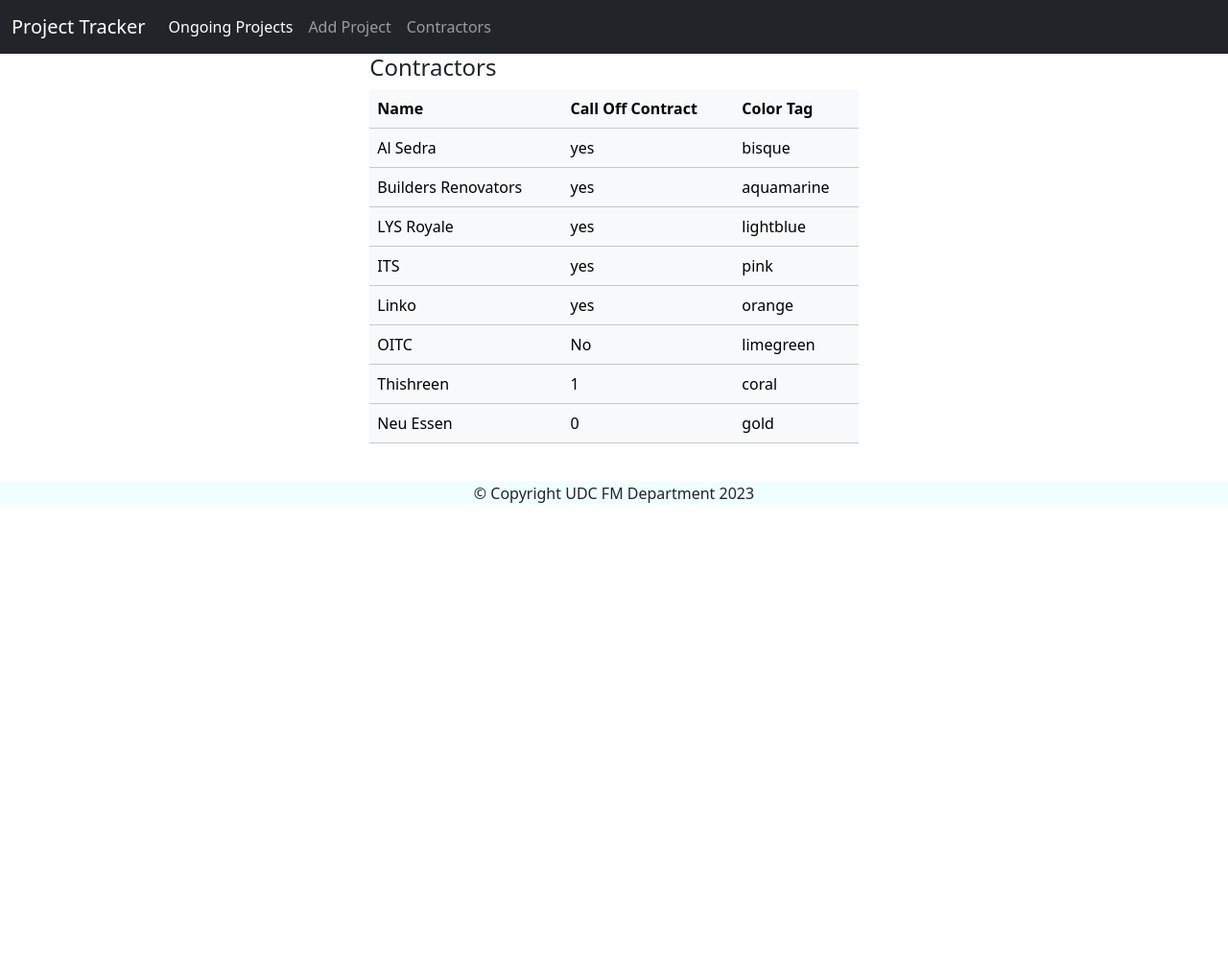
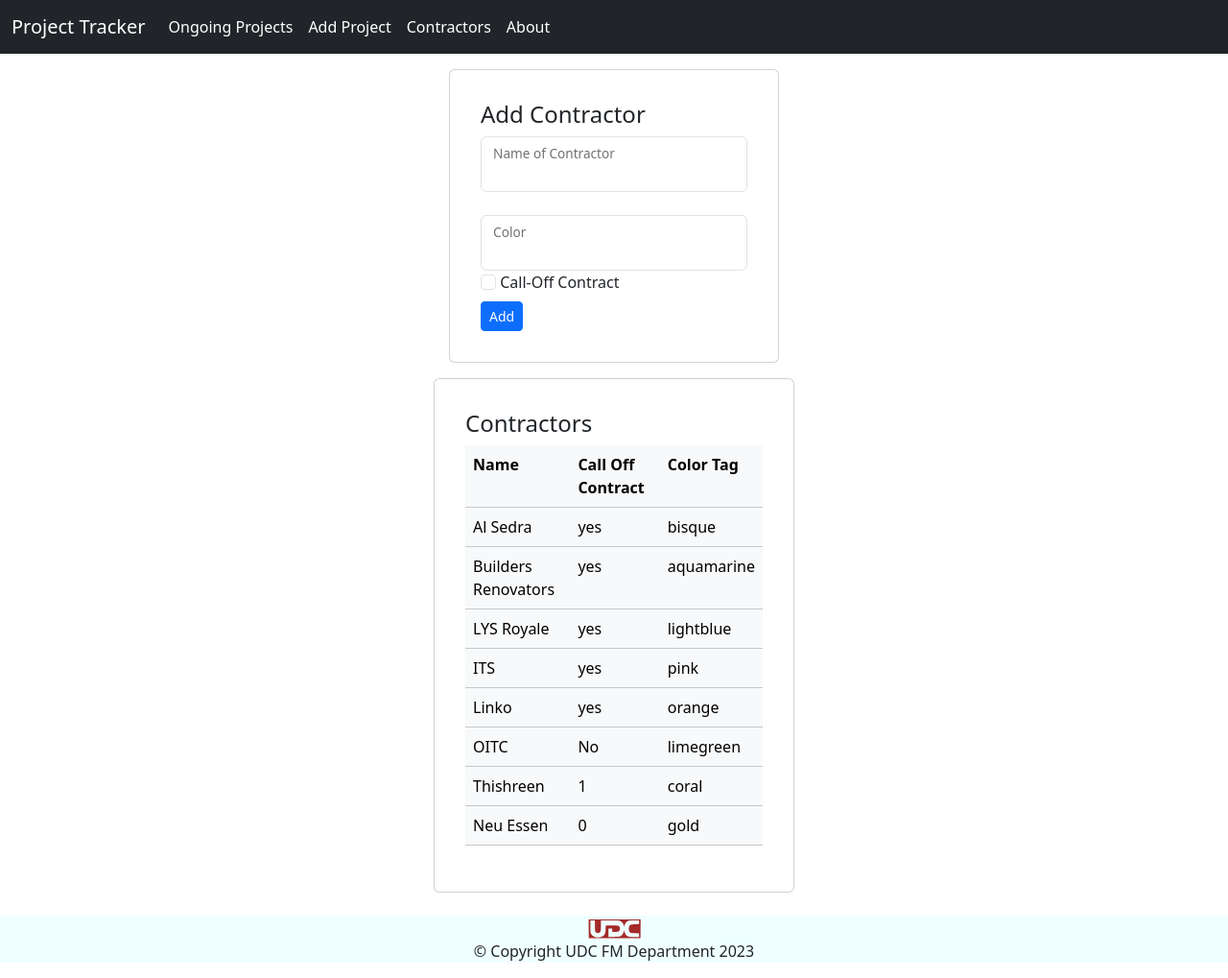
Before and after one commit to siyadmlkl/project_tracker, a Flask app: page /contractors in a window 1280 px wide. Shown: the whole page at 96% size. Before the commit the page ends 526 px from the top, so only its background shows below. Run offline with Flask 2, Linux system fonts and the light colour scheme; data comes from the database, SQL or seed files in the repository; both versions use the stored data as it was after the commit.

Commit message:
Update 24-01-2023

```diff
--- a/app.py
+++ b/app.py
@@ -1,34 +1,36 @@
 from flask import Flask, render_template, request, redirect
 import os
-import sqlite3
+import sqlite3 as sqlt
 import datetime
 
 app = Flask(__name__)
-
-conn = sqlite3.connect('data.db', check_same_thread=False)
-conn.row_factory = sqlite3.Row
 
 
 def fetch_all_contractors():
     '''
     function used to fetch all contractors
     '''
-    cur = conn.cursor()
-    contractors = cur.execute("SELECT * FROM contractors").fetchall()
-    return contractors
+
+    with sqlt.connect('data.db') as conn:
+        conn.row_factory = sqlt.Row
+        cur = conn.cursor()
+        contractors = cur.execute("SELECT * FROM contractors").fetchall()
+        return contractors
 
 def fetch_all_works():
     '''
     Function used to fetch list of contractors and details
     '''
-    cur = conn.cursor()
-    works = cur.execute("SELECT contractor, location, \
-                        comp_date,job_no, name, color, status,\
-                        start_date FROM works \
-                        INNER JOIN contractors on \
-                        contractors.id=works.contractor\
-                        WHERE status!='closed' ORDER BY contractor").fetchall()
-    return works
+    with sqlt.connect('data.db') as conn:
+        conn.row_factory = sqlt.Row
+        cur=conn.cursor()
+        works = cur.execute("SELECT contractor, location, \
+                            comp_date,job_no, name, color, status,\
+                            start_date FROM works \
+                            INNER JOIN contractors on \
+                            contractors.id=works.contractor\
+                            WHERE status!='closed' ORDER BY contractor").fetchall()
+        return works
 
 def fetch_a_work(job,number):
     '''
@@ -40,9 +42,10 @@ def fetch_a_work(job,number):
                         INNER JOIN contractors on \
                         contractors.id=works.contractor \
                             WHERE {job}='{number}'"
-    cur = conn.cursor()
-    print(query)
-    works = cur.execute(query).fetchall()
+    with sqlt.connect('data.db') as conn:
+        conn.row_factory = sqlt.Row
+        cur = conn.cursor()
+        works = cur.execute(query).fetchall()
     return works
 
 
@@ -58,11 +61,32 @@ def home():
     return render_template('index.html', **context)
 
 
-@app.route("/contractors")
+@app.route("/contractors", methods=('GET','POST'))
 def contractor():
     '''
     view for contractors page
     '''
+    if request.method=='POST':
+        name_ = request.form['name']
+        color = request.form['color']
+        coc=''
+        if 'coc' in request.form:
+            coc="Yes"
+        else:
+            coc = "No"
+
+        with sqlt.connect('data.db') as conn:
+            conn.row_factory = sqlt.Row
+            cur = conn.cursor()
+            query = f"INSERT INTO contractors(name,color,coc) VALUES('{name_}','{color}',{coc})"
+            cur.execute(query)
+            conn.commit()
+
+        contractors = fetch_all_contractors()
+        context = {"contractors": contractors}
+        return render_template('contractors.html', **context)
+
+
     contractors = fetch_all_contractors()
     context = {"contractors": contractors}
     return render_template('contractors.html', **context)
@@ -80,13 +104,15 @@ def add_project():
         start_date = request.form['start_date']
         comp_date = request.form['comp_date']
 
-        cur = conn.cursor()
-        cur.execute('INSERT INTO works(contractor,location,job_no,start_date,comp_date, status)\
-                VALUES(?,?,?,?,?,?)', (_contractor, location,
-                    job_no, start_date, comp_date, "Ongoing"))
-        conn.commit()
+        with sqlt.connect('data.db') as conn:
+            conn.row_factory = sqlt.Row
+            cur = conn.cursor()
+            cur.execute('INSERT INTO works(contractor,location,job_no,start_date,comp_date, status)\
+                    VALUES(?,?,?,?,?,?)', (_contractor, location,
+                        job_no, start_date, comp_date, "Ongoing"))
+            conn.commit()
+            return redirect('/')
 
-        return redirect('/')
     contractors = fetch_all_contractors()
     context = {"contractors": contractors}
     return render_template('addproject.html', **context)
@@ -100,11 +126,12 @@ def edit_project():
     job_no = str(request.args.get('job'))
     if request.method=='POST':
         status = request.form['status']
-        cur = conn.cursor()
-        query = f"UPDATE works SET status='{status}' WHERE job_no='{job_no}'"
-        print(query)
-        cur.execute(query)
-        conn.commit()
+        with sqlt.connect('data.db') as conn:
+            conn.row_factory = sqlt.Row
+            cur = conn.cursor()
+            query = f"UPDATE works SET status='{status}' WHERE job_no='{job_no}'"
+            cur.execute(query)
+            conn.commit()
         return redirect('/')
 
     works = fetch_a_work("job_no",job_no)
@@ -117,6 +144,10 @@ def edit_project():
 
     return render_template('editwo.html',**context)
 
+@app.route('/about')
+def about():
+    return render_template('about.html')
+
 
 if __name__ == "__main__":
     #app.run(debug=True)
--- a/static/style.css
+++ b/static/style.css
@@ -1,6 +1,4 @@
-body{
 
-}
 .heading{
     background-color: brown;
     padding: 10px;
--- a/templates/addproject.html
+++ b/templates/addproject.html
@@ -1,6 +1,6 @@
 {% extends 'base.html' %} {% block content %}
 <br>
-<div class="card col-10" style="margin:auto;">
+<div class="card" style="margin:auto;width: 400px;">
   <div style="padding: 3rem;">
     <h5>Add a Project</h5>
     <form method="POST" class="form-floating">
--- a/templates/base.html
+++ b/templates/base.html
@@ -22,6 +22,32 @@
     <br>
     <footer>
       <div style="background-color:azure; text-align: center;">
+        <svg
+        width="42pt"
+        height="17pt"
+        viewBox="0 0 214.0 82.0"
+        preserveAspectRatio="xMidYMid meet"
+      >
+        <g
+          transform="translate(0.000000,82.000000) scale(0.100000,-0.100000)"
+          fill="brown"
+          stroke="none"
+        >
+          <path
+            d="M62 398 l3 -373 1030 0 1030 0 3 373 2 372 -1035 0 -1035 0 2 -372z
+  m248 132 c0 -212 6 -246 49 -284 29 -27 103 -26 139 1 44 32 51 70 51 286 l1
+  197 346 0 c221 0 361 -4 389 -11 54 -14 125 -74 151 -126 10 -21 23 -60 30
+  -88 9 -35 13 -42 13 -23 2 50 42 139 81 178 60 60 105 70 322 70 l188 0 0 -74
+  0 -74 -152 -4 c-179 -4 -208 -14 -239 -81 -38 -84 -15 -226 43 -259 15 -9 77
+  -15 183 -18 l160 -5 3 -73 3 -73 -203 3 c-226 3 -249 9 -314 76 -35 36 -73
+  123 -75 170 0 18 -6 7 -18 -33 -30 -103 -65 -151 -141 -191 -30 -16 -64 -19
+  -252 -22 l-218 -4 0 166 0 166 75 0 75 0 0 -66 0 -66 113 4 c63 3 124 10 139
+  18 50 24 74 115 46 174 -26 58 -41 61 -309 64 l-246 3 -5 -139 c-4 -127 -7
+  -144 -32 -196 -47 -97 -141 -146 -276 -146 -130 0 -230 50 -275 140 -25 49
+  -25 52 -25 295 l0 245 90 0 90 0 0 -200z"
+          />
+        </g>
+      </svg>
         <p>© Copyright UDC FM Department 2023 </p>
       </div>
     </footer>
--- a/templates/contractors.html
+++ b/templates/contractors.html
@@ -1,5 +1,26 @@
 {% extends 'base.html' %} {% block content %}
-<div class="container col-5">
+<div class="container" style="width: 400px;">
+  <div class="card" style="padding: 2rem; margin: 1rem;">
+    <h4>Add Contractor</h4>
+    <form class="form-floating" method="POST">
+      <div class="form-floating">
+        <input type="text" class="form-control" name="name" />
+        <label for="name" class="form-label">Name of Contractor</label><br />
+      </div>
+      <div class="form-floating">
+        <input type="text" class="form-control" name="color" />
+        <label for="name" class="form-check-label">Color</label>
+      </div>
+      <div class="form">
+        <input type="checkbox" class="form-check-input" name="coc" />
+        <label for="coc" class="form-label">Call-Off Contract</label><br />
+      </div>
+
+      <button type="submit" class="btn btn-sm btn-primary">Add</button>
+
+    </form>
+  </div>
+  <div class="card" style="padding: 2rem">
     <h4>Contractors</h4>
     <table class="table table-light">
       <tr>
@@ -12,9 +33,9 @@
         <td>{{i['name']}}</td>
         <td>{{i['coc']}}</td>
         <td>{{i['color']}}</td>
-
       </tr>
       {% endfor %}
     </table>
   </div>
+</div>
 {% endblock %}
--- a/templates/editwo.html
+++ b/templates/editwo.html
@@ -18,6 +18,7 @@
           <option value="Completed">Completed</option>
           <option value="Documentation">Documentation</option>
           <option value="Closed">Closed</option>
+          <option value="Cancelled">Closed</option>
         </select>
         <label for="status" class="form-label">Project Status</label>
       </div>
--- a/templates/index.html
+++ b/templates/index.html
@@ -1,7 +1,7 @@
 {% extends 'base.html' %} {% block content %}
 <br>
-<div class="card col-10" style="margin:auto;">
-  <div style="padding: 2rem;">
+<div class="card mb-5" style="margin:auto;">
+  <div style="padding: 1rem;">
   <h4>Ongoing Works</h4>
   {% for i in works %}
   <div class="notes" style="background-color: {{i.color}};">
--- a/templates/navbar.html
+++ b/templates/navbar.html
@@ -20,10 +20,13 @@
           >
         </li>
         <li class="nav-item">
-          <a class="nav-link" href="add_project">Add Project</a>
+          <a class="nav-link active" href="add_project">Add Project</a>
         </li>
         <li class="nav-item">
-          <a class="nav-link" href="contractors">Contractors</a>
+          <a class="nav-link active" href="contractors">Contractors</a>
+        </li>
+        <li class="nav-item">
+          <a class="nav-link active" href="about">About</a>
         </li>
       </ul>
     </div>
```
Also changed, not shown: Dockerrun.aws.json (added, +14 -0 lines), database.py (added, +9 -0 lines), templates/about.html (+11 -0 lines), data.db. Lines whose indentation alone changed are shown as unchanged.
